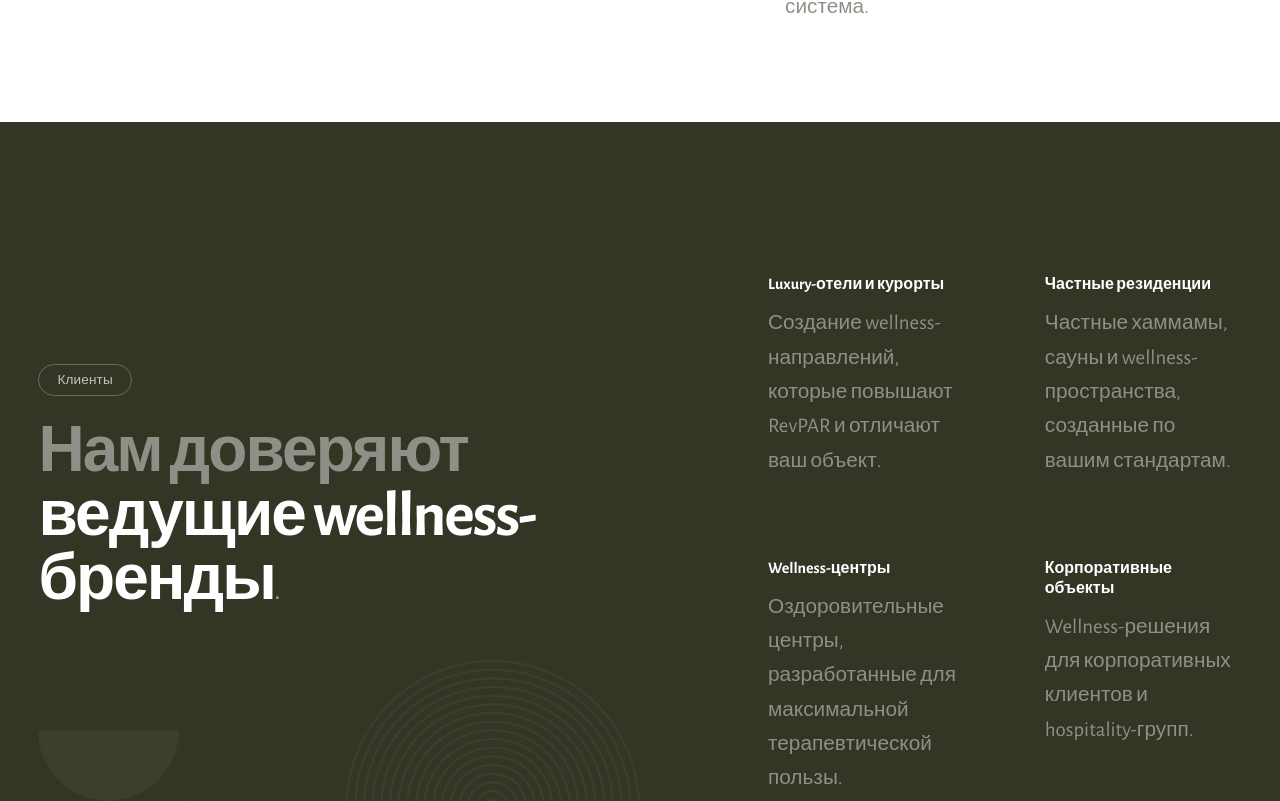
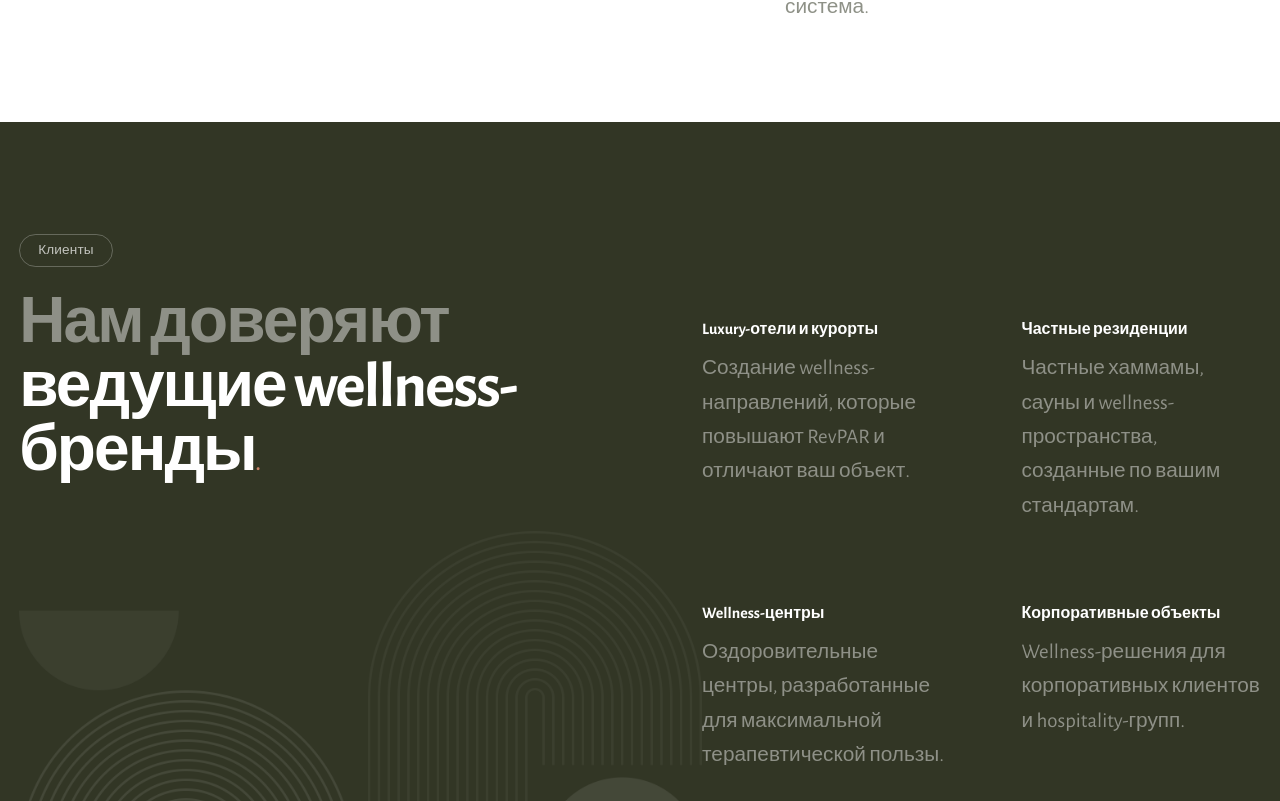
Before and after one commit to digitalcluster25/hws, a React (Vite) app: page / in a window 1280 px wide. Shown: the part 4179-4980 px from the top of the page. Built offline with nearby package versions, Linux system fonts and the light colour scheme.

Commit message:
fix: clients section — standard wrap+px grid like all other sections

```diff
--- a/src/styles/hws.css
+++ b/src/styles/hws.css
@@ -1031,7 +1031,8 @@ select.hws-field { appearance: none; cursor: pointer; }
    Клиенты — Ohio about-ver dark layout
    ───────────────────────────────────────────── */
 .clients-who-section {
-  padding: 7rem 0 0 0;
+  padding-top: 7rem;
+  padding-bottom: 7rem;
 }
 .clients-who-inner {
   display: grid;
@@ -1044,7 +1045,6 @@ select.hws-field { appearance: none; cursor: pointer; }
 .clients-who-left {
   display: flex;
   flex-direction: column;
-  padding: 0 4rem 0 max(3vw, 24px);
 }
 /* Заголовок — такой же большой как в Ohio */
 .clients-who-left .sh-badge {
@@ -1073,7 +1073,6 @@ select.hws-field { appearance: none; cursor: pointer; }
   display: grid;
   grid-template-columns: 1fr 1fr;
   gap: 0;
-  padding: 0 max(3vw, 24px) 7rem 4rem;
   align-self: center;
 }
 .clients-who-card {
--- a/src/wireframe/Wireframe.jsx
+++ b/src/wireframe/Wireframe.jsx
@@ -117,7 +117,8 @@ export default function Wireframe() {
 
 
       {/* ── 8. ДЛЯ КОГО ── */}
-      <section className="clients-who-section" style={{ background: C.dark }}>
+      <section className="clients-who-section" style={{ background: C.dark, ...px }}>
+        <div style={wrap}>
           <div className="clients-who-inner">
 
             {/* левая колонка: заголовок + изображение */}
@@ -136,6 +137,7 @@ export default function Wireframe() {
               ))}
             </div>
 
+          </div>
         </div>
       </section>
 
```
Lines whose indentation alone changed are shown as unchanged.
